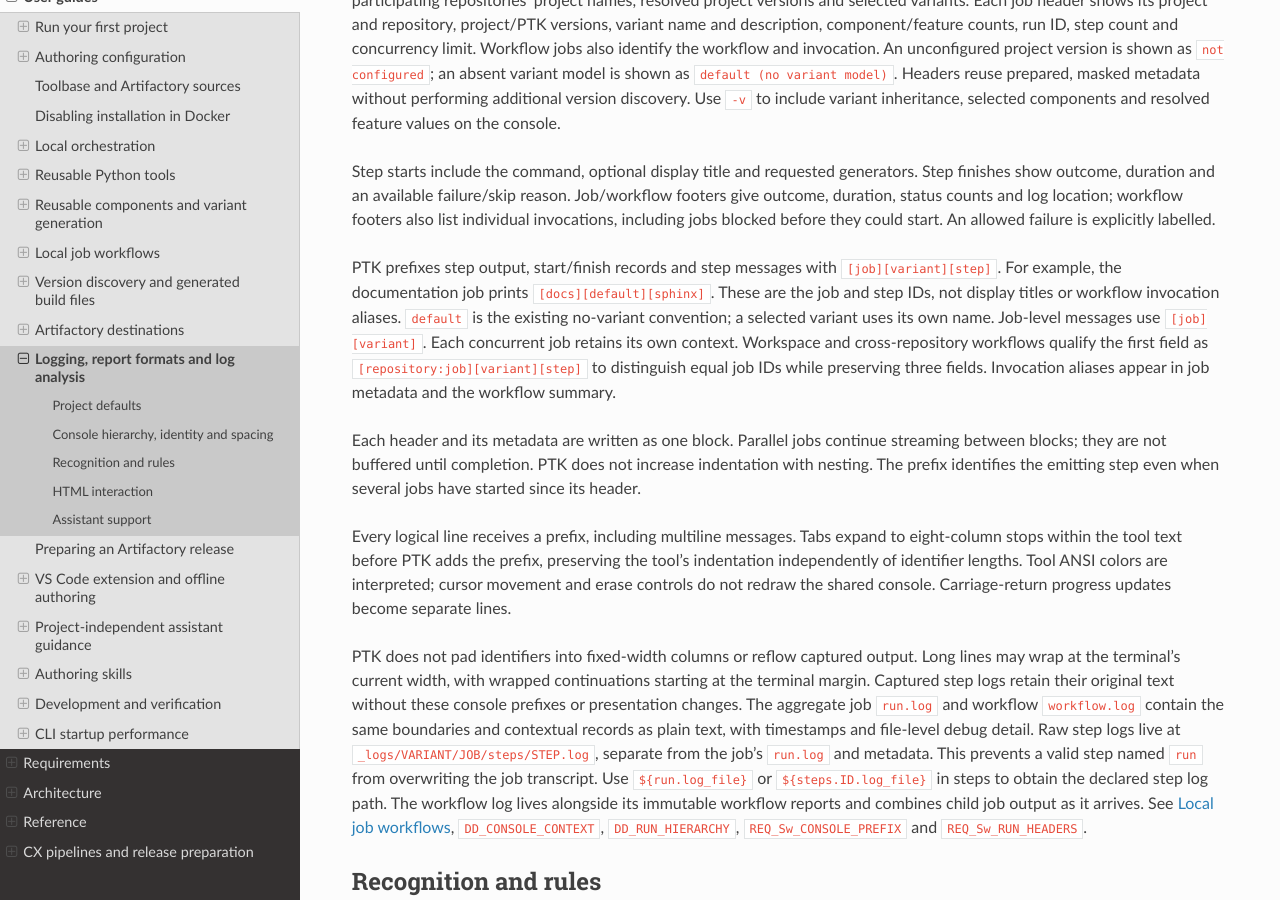
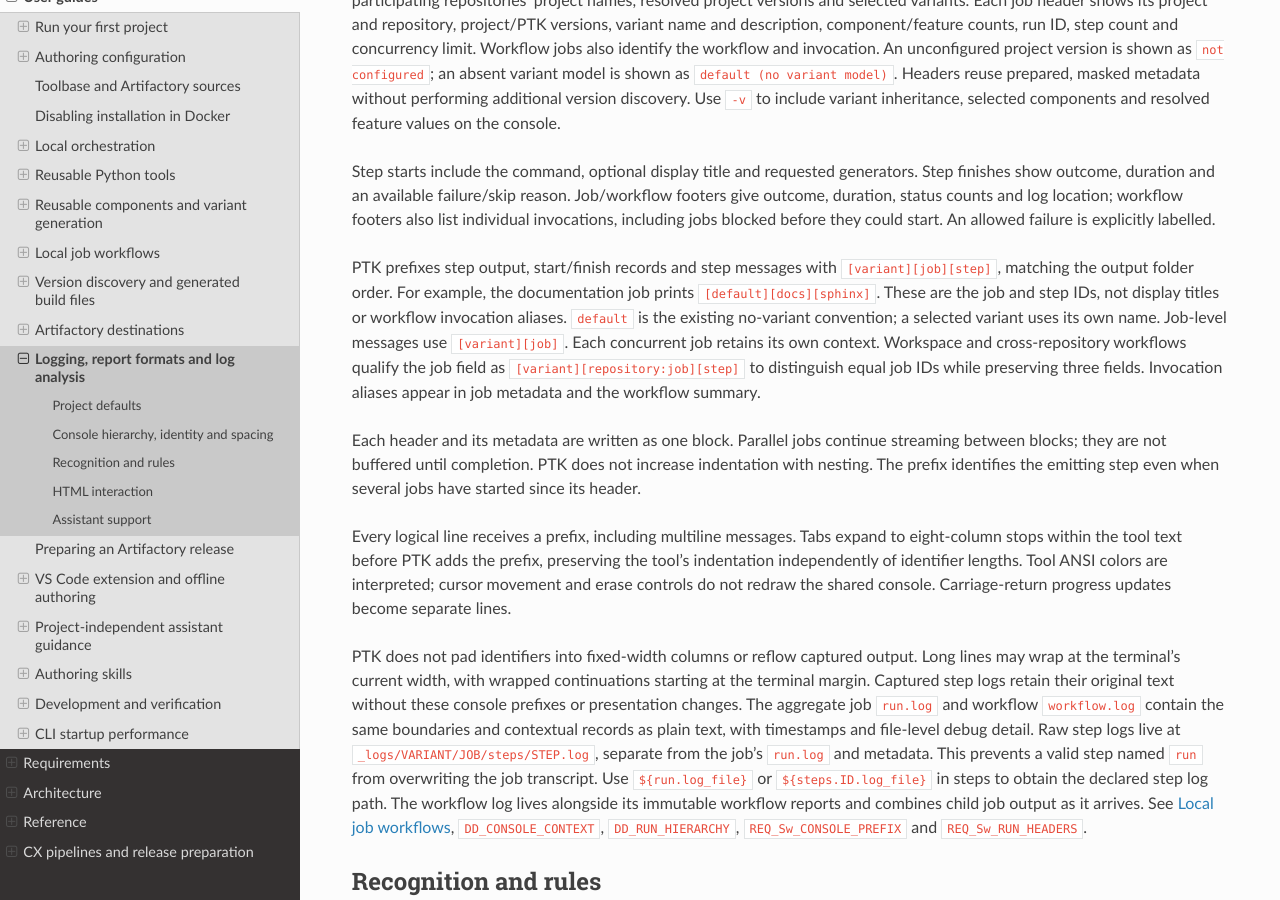
Before and after one commit to eadeva/dummy, a Sphinx documentation site: the page built from docs/guides/log-analysis.rst, in a window 1280 px wide and 900 px high, scrolled down 951 px. Built offline with Sphinx 7.4.7 and the Read the Docs theme 3.1.0, drawn with Linux system fonts in a browser that asks for light colours; pages that are not in the unit, such as notebooks, are missing from menus; cross-references to code outside the pages are shown as plain code.

Commit message:
Order log context as variant, job and step
Align console and aggregate transcript prefixes with the output folder structure, including repository-qualified workflow job identities. Update the requirements, decisions, guides and regression expectations.

```diff
--- a/docs/guides/log-analysis.rst
+++ b/docs/guides/log-analysis.rst
@@ -62,12 +62,12 @@ workflow footers also list individual invocations, including jobs blocked before
 they could start. An allowed failure is explicitly labelled.
 
 PTK prefixes step output, start/finish records and step messages with
-``[job][variant][step]``. For example, the documentation job prints
-``[docs][default][sphinx]``. These are the job and step IDs, not display titles or
+``[variant][job][step]``, matching the output folder order. For example, the
+documentation job prints ``[default][docs][sphinx]``. These are the job and step IDs, not display titles or
 workflow invocation aliases. ``default`` is the existing no-variant convention;
-a selected variant uses its own name. Job-level messages use ``[job][variant]``.
+a selected variant uses its own name. Job-level messages use ``[variant][job]``.
 Each concurrent job retains its own context. Workspace and cross-repository
-workflows qualify the first field as ``[repository:job][variant][step]`` to
+workflows qualify the job field as ``[variant][repository:job][step]`` to
 distinguish equal job IDs while preserving three fields. Invocation aliases
 appear in job metadata and the workflow summary.
 
--- a/docs/guides/workflows.rst
+++ b/docs/guides/workflows.rst
@@ -251,7 +251,7 @@ The console uses purple workflow headers, cyan job headers and blue step
 headers. It lists participating repositories' already prepared versions and
 variants; it does not perform another version lookup just for display. Workspace
 and cross-repository workflows qualify step prefixes as
-``[repository:job][variant][step]``. Header blocks stay together while output
+``[variant][repository:job][step]``. Header blocks stay together while output
 from parallel jobs can alternate between them. Individual raw step logs remain
 available through the child reports. See :doc:`log-analysis` for metadata,
 verbosity and formatting details.
--- a/docs/requirements/software-reporting.rst
+++ b/docs/requirements/software-reporting.rst
@@ -15,7 +15,8 @@ Canonical results, retained evidence and diagnostic interpretation.
    :req_satisfies: REQ_Sys_LOGS
    :tags: implemented
 
-   PTK shall prefix each logical console step line with [job][variant][step],
+   PTK shall prefix each logical console step line with [variant][job][step],
+   matching the output folder order,
    including output, start/finish records and step messages. It shall use the
    selected variant or the established default name when no variant is selected.
    Workspace and cross-repository workflows shall qualify the job field with
```
Also changed, not shown: docs/architecture/09-architecture-decisions.rst (+4 -3 lines), 4 other files.
